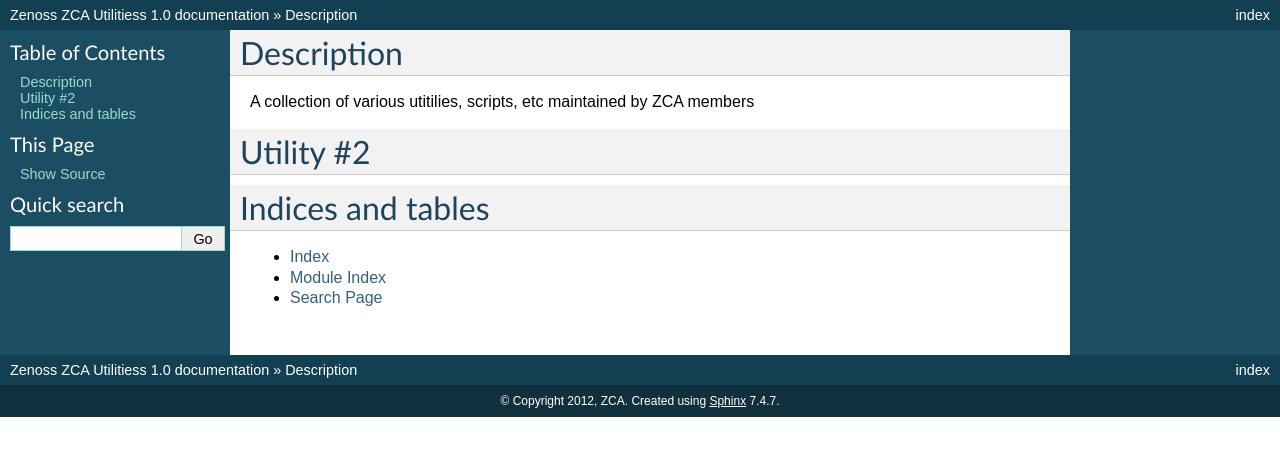
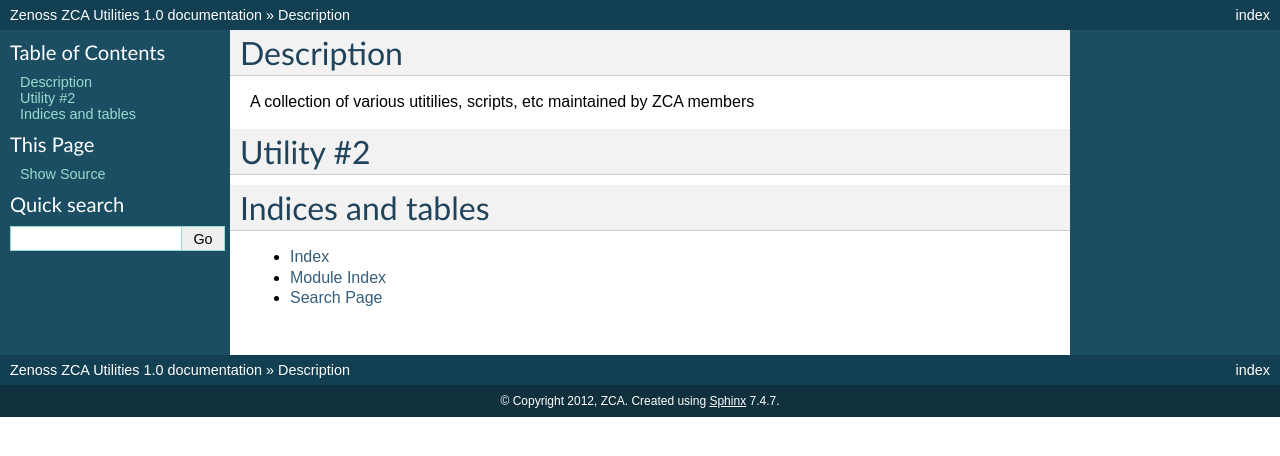
Before and after one commit to ZCA/zenoss_zca_utils, a Sphinx documentation site: the page built from docs/index.rst, in a window 1280 px wide. Shown: the top 456 px of the page. Built offline with Sphinx 7.4.7, drawn with Linux system fonts in a browser that asks for light colours.

Commit message:
still trying to fix the abbreviated title

```diff
--- a/docs/conf.py
+++ b/docs/conf.py
@@ -40,7 +40,7 @@
 master_doc = 'index'
 
 # General information about the project.
-project = u'Zenoss ZCA Utilitiess'
+project = u'Zenoss ZCA Utilities'
 copyright = u'2012, ZCA'
 
 # The version info for the project you're documenting, acts as replacement for
```
